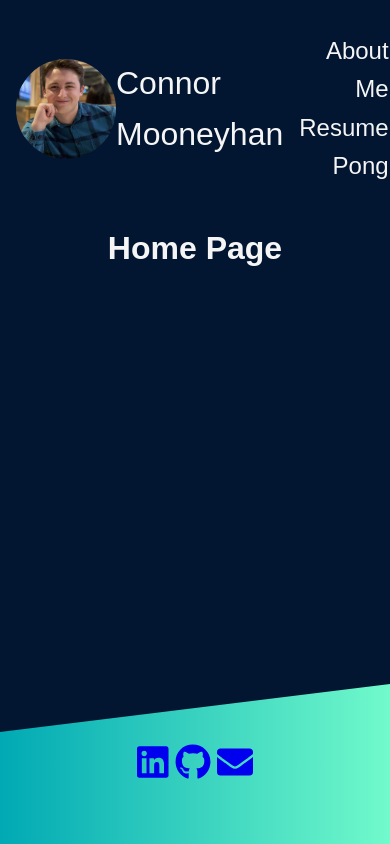
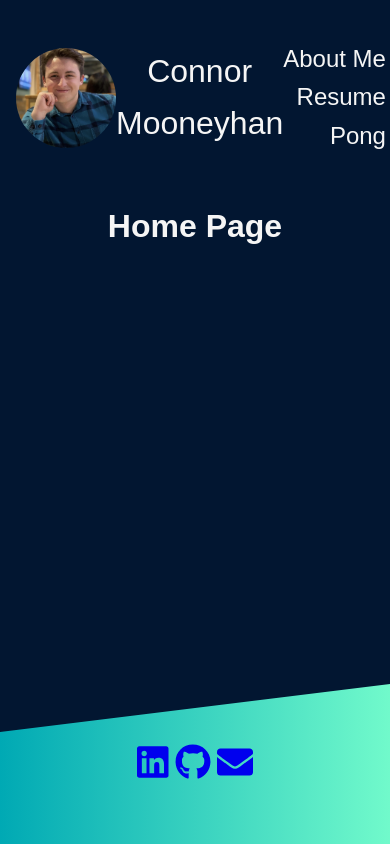
Before and after one commit to ConnorMooneyhan/personal-site, a React (Create React App) app: page / in a window 390 px wide. Built offline with nearby package versions, Linux system fonts and the light colour scheme; a web font is replaced by a local one.

Commit message:
Add media queries for Header

```diff
--- a/src/components/Header/_Header.scss
+++ b/src/components/Header/_Header.scss
@@ -15,6 +15,8 @@
   h1 {
     flex-grow: 0;
     font-weight: 400;
+    text-align: center;
+
     & > * {
       text-decoration: none;
       color: whitesmoke;
@@ -24,10 +26,13 @@
   nav {
     flex: 1;
     text-align: right;
+    display: flex;
+    justify-content: flex-end;
 
     ul {
       list-style: none;
       padding-left: 0;
+      font-size: 24px;
 
       li {
         display: inline-block;
@@ -36,8 +41,18 @@
         a {
           text-decoration: none;
           color: inherit;
-          font-size: 24px;
         }
+
+        @media (orientation: portrait) {
+          padding: 0;
+        }
+      }
+      @media (orientation: portrait) {
+        display: flex;
+        flex-direction: column;
+        text-align: right;
+        width: max-content;
+        padding: 0;
       }
     }
   }
--- a/src/css/App.css
+++ b/src/css/App.css
@@ -14,6 +14,7 @@
 .Header h1 {
   flex-grow: 0;
   font-weight: 400;
+  text-align: center;
 }
 .Header h1 > * {
   text-decoration: none;
@@ -22,10 +23,13 @@
 .Header nav {
   flex: 1;
   text-align: right;
+  display: flex;
+  justify-content: flex-end;
 }
 .Header nav ul {
   list-style: none;
   padding-left: 0;
+  font-size: 24px;
 }
 .Header nav ul li {
   display: inline-block;
@@ -34,7 +38,20 @@
 .Header nav ul li a {
   text-decoration: none;
   color: inherit;
-  font-size: 24px;
+}
+@media (orientation: portrait) {
+  .Header nav ul li {
+    padding: 0;
+  }
+}
+@media (orientation: portrait) {
+  .Header nav ul {
+    display: flex;
+    flex-direction: column;
+    text-align: right;
+    width: max-content;
+    padding: 0;
+  }
 }
 
 h2 {
```
Also changed, not shown: 1 other file (tests, documents, lock files or other folders).
